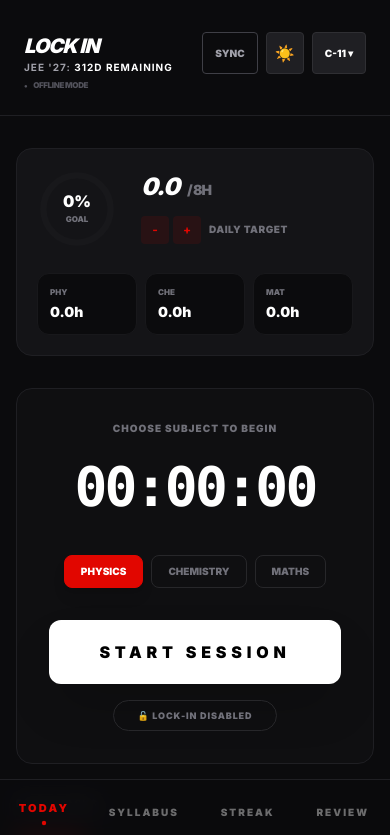
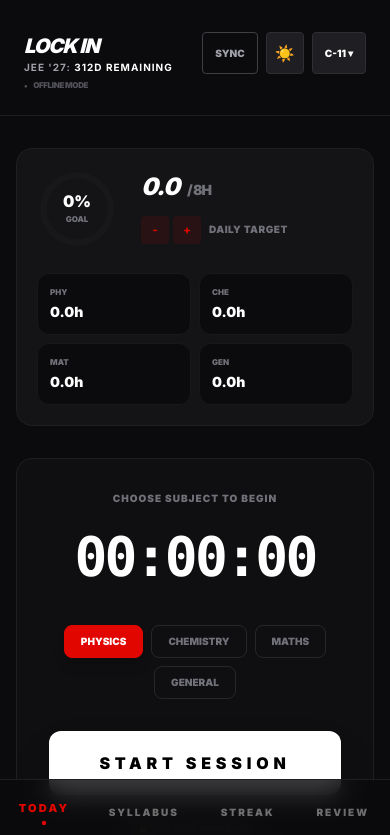
Before and after one commit to lockedinshreyash-netizen/tracker-alpha, a React (Vite) app: page / in a window 390 px wide. Shown: the top 835 px of the page. Built offline with nearby package versions, Linux system fonts and the light colour scheme.

Commit message:
added general tab

```diff
--- a/App.tsx
+++ b/App.tsx
@@ -80,8 +80,8 @@ const AuthModal = ({
             value={email}
             onChange={e => setEmail(e.target.value)}
             className={`w-full rounded-lg px-3 py-2 text-xs font-bold uppercase tracking-tight border ${theme === 'dark'
-                ? 'bg-[#18181b] border-[#27272a] text-white'
-                : 'bg-zinc-50 border-zinc-200 text-black'
+              ? 'bg-[#18181b] border-[#27272a] text-white'
+              : 'bg-zinc-50 border-zinc-200 text-black'
               }`}
           />
           <input
@@ -90,8 +90,8 @@ const AuthModal = ({
             value={password}
             onChange={e => setPassword(e.target.value)}
             className={`w-full rounded-lg px-3 py-2 text-xs font-bold uppercase tracking-tight border ${theme === 'dark'
-                ? 'bg-[#18181b] border-[#27272a] text-white'
-                : 'bg-zinc-50 border-zinc-200 text-black'
+              ? 'bg-[#18181b] border-[#27272a] text-white'
+              : 'bg-zinc-50 border-zinc-200 text-black'
               }`}
           />
         </div>
@@ -585,6 +585,7 @@ const ReviewTab = ({ logs, score, onClearData, theme, user, onOpenAuth, onSignOu
               <option value="Physics">Physics</option>
               <option value="Chemistry">Chemistry</option>
               <option value="Maths">Maths</option>
+              <option value="General">General</option>
             </select>
           </div>
           <div className="flex-1 flex flex-col gap-2">
@@ -1270,8 +1271,8 @@ const TodayTab = ({
             </div>
           </div>
 
-          <div className="w-full grid grid-cols-3 gap-2 md:gap-4">
-            {(['Physics', 'Chemistry', 'Maths'] as Subject[]).map(s => (
+          <div className="w-full grid grid-cols-2 md:grid-cols-4 gap-2 md:gap-4">
+            {(['Physics', 'Chemistry', 'Maths', 'General'] as Subject[]).map(s => (
               <div key={s} className={`p-3 md:p-4 rounded-xl border ${theme === 'dark' ? 'bg-[#0B0B0D] border-zinc-900' : 'bg-zinc-50 border-zinc-100'}`}>
                 <p className="text-[8px] md:text-[10px] font-black uppercase text-zinc-500 mb-1">{s.substring(0, 3)}</p>
                 <p className="text-sm md:text-base font-black">{subjectDist[s].toFixed(1)}h</p>
@@ -1289,7 +1290,7 @@ const TodayTab = ({
         {!timer.isRunning ? (
           <>
             <div className="flex flex-wrap justify-center gap-2 mt-10">
-              {(['Physics', 'Chemistry', 'Maths'] as Subject[]).map(s => (
+              {(['Physics', 'Chemistry', 'Maths', 'General'] as Subject[]).map(s => (
                 <button
                   key={s}
                   onClick={() => setManualSubject(s)}
--- a/constants.tsx
+++ b/constants.tsx
@@ -3,7 +3,7 @@ import { Subject, SyllabusStatus } from './types';
 
 export const JEE_2027_DATE = new Date('2027-01-01');
 
-export const SUBJECTS: Subject[] = ['Physics', 'Chemistry', 'Maths'];
+export const SUBJECTS: Subject[] = ['Physics', 'Chemistry', 'Maths', 'General'];
 
 export const LOCK_IN_QUOTES = [
   "THE COMPETITION IS STUDYING. ARE YOU?",
--- a/types.ts
+++ b/types.ts
@@ -1,5 +1,5 @@
 
-export type Subject = 'Physics' | 'Chemistry' | 'Maths';
+export type Subject = 'Physics' | 'Chemistry' | 'Maths' | 'General';
 
 export type SyllabusStatus = 'not_started' | 'in_progress' | 'completed' | 'revision_pending';
 
@@ -18,7 +18,7 @@ export interface Task {
   id: string;
   text: string;
   completed: boolean;
-  subject?: Subject | 'General';
+  subject?: Subject;
 }
 
 export interface ChapterProgress {
--- a/utils.ts
+++ b/utils.ts
@@ -90,7 +90,7 @@ export const getLast7DaysStats = (
   return stats;
 };
 export const getSubjectDistribution = (logs: DailyLog[]): Record<Subject, number> => {
-  const dist: Record<Subject, number> = { Physics: 0, Chemistry: 0, Maths: 0 };
+  const dist: Record<Subject, number> = { Physics: 0, Chemistry: 0, Maths: 0, General: 0 };
   const today = getISTDateString();
   logs.filter(l => l.date === today).forEach(l => {
     dist[l.subject] += l.hours;
```
